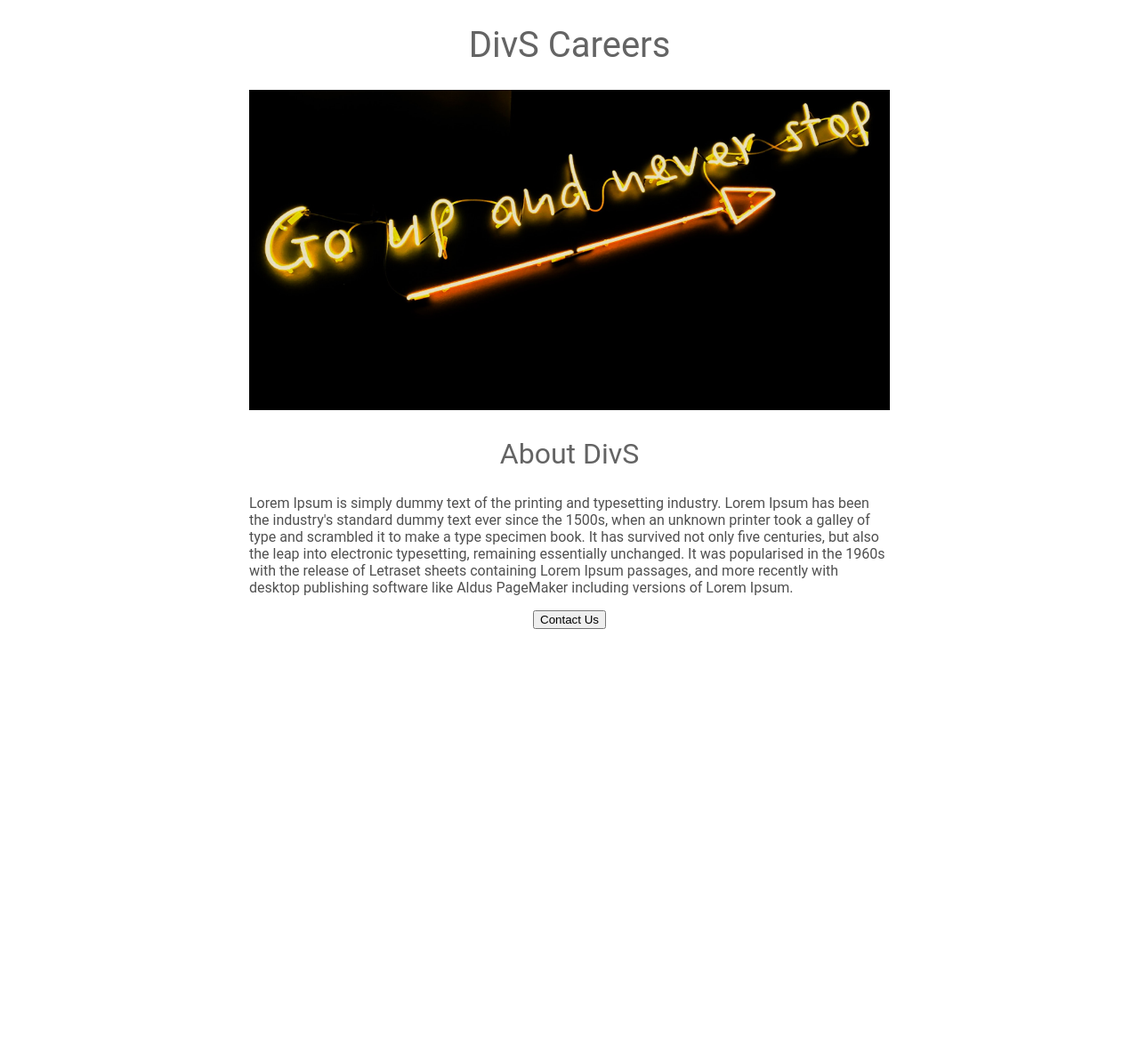
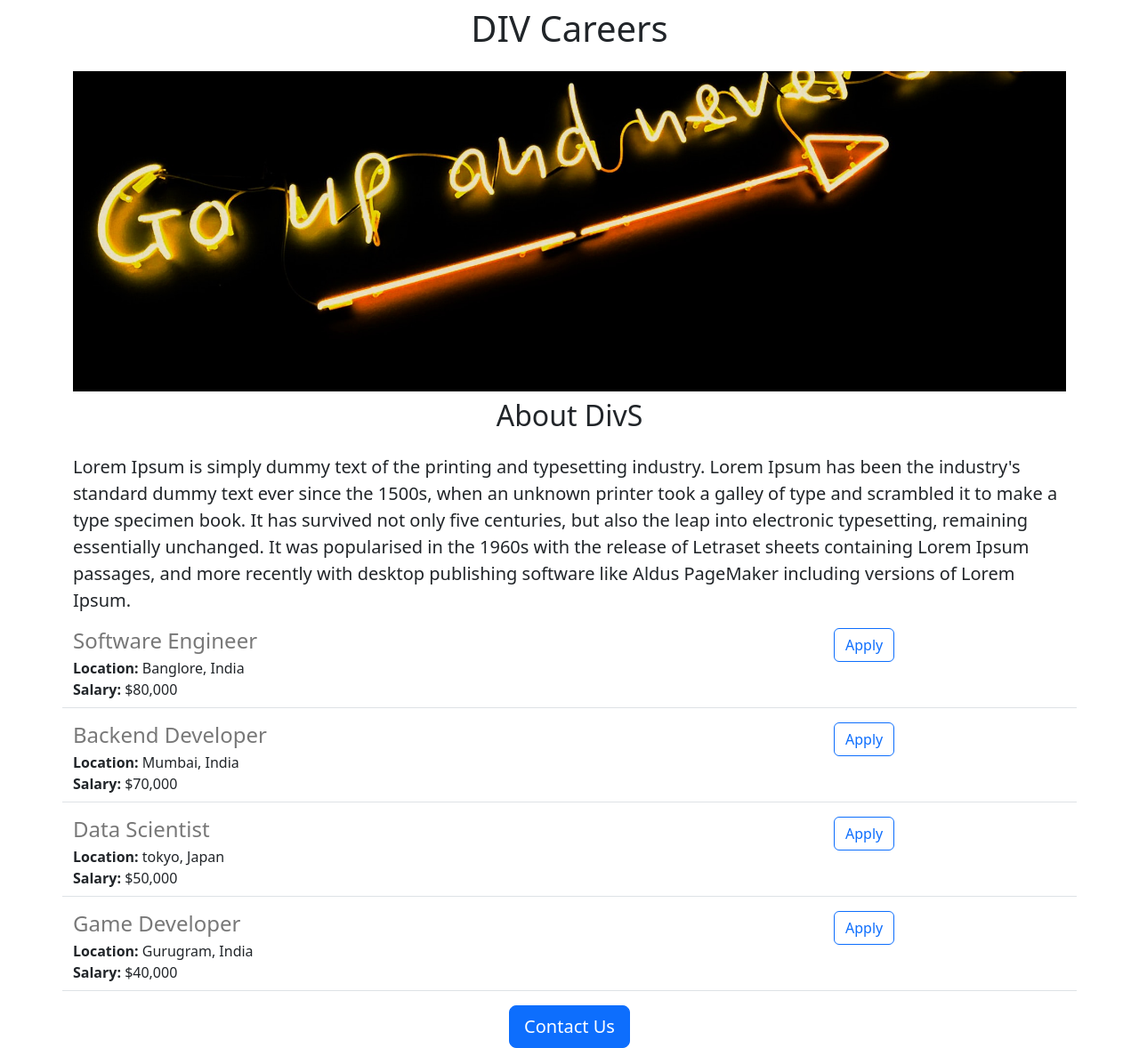
Before and after one commit to DivS13/divs-website, a Flask app: page / in a window 1280 px wide. Shown: the whole page at 89% size. Before the commit the page ends 707 px from the top, so only its background shows below. Run offline with Flask 2, Linux system fonts and the light colour scheme.

Commit message:
Added dynamic data and api

```diff
--- a/app.py
+++ b/app.py
@@ -1,10 +1,39 @@
-from flask import Flask, render_template
+from flask import Flask, render_template, jsonify
 
 app = Flask(__name__)
 
+jobs = [{
+  'id': 1,
+  'title': 'Software Engineer',
+  'location': 'Banglore, India',
+  'salary': '$80,000'
+}, {
+  'id': 2,
+  'title': 'Backend Developer',
+  'location': 'Mumbai, India',
+  'salary': '$70,000'
+}, {
+  'id': 3,
+  'title': 'Data Scientist',
+  'location': 'tokyo, Japan',
+  'salary': '$50,000'
+}, {
+  'id': 4,
+  'title': 'Game Developer',
+  'location': 'Gurugram, India',
+  'salary': '$40,000'
+}]
+
+
 @app.route("/")
 def hello_world():
-  return render_template("home.html")
+  return render_template("home.html", jobs=jobs, company_name="DIV")
+
+
+@app.route("/api/jobs")
+def list_jobs():
+  return jsonify(jobs)
+
 
 if __name__ == "__main__":
   app.run(host="0.0.0.0", debug=True)
--- a/templates/home.html
+++ b/templates/home.html
@@ -5,47 +5,28 @@
   <meta http-equiv="X-UA-Compatible" content="IE=edge">
   <meta name="viewport" content="width=device-width, initial-scale=1.0">
   <title>New Website</title>
+  <link href="https://cdn.jsdelivr.net/npm/bootstrap@5.3.0-alpha1/dist/css/bootstrap.min.css" rel="stylesheet" integrity="sha384-GLhlTQ8iRABdZLl6O3oVMWSktQOp6b7In1Zl3/Jr59b6EGGoI1aFkw7cmDA6j6gD" crossorigin="anonymous">
   <style>
-    h1 {
-      font-size: 40px;
-      font-family: Roboto;
-      font-weight: normal;
-      color: rgb(100, 100, 100);
-      text-align: center;
-    }
     #banner {
+      height: 360px;
       width: 100%;
-      height: 360px;
       object-fit: cover;
-    }
-
-    h2 {
-      font-size: 32px;
-      font-family: roboto;
-      color: rgb(100, 100, 100);
-      font-weight: normal;
-      text-align: center;
-    }
-
-    p {
-      font-family: roboto;
-      color: rgb(80, 80, 80);
-    }
-
-    #container {
-      max-width: 720px;
-      margin: 0 auto 0 auto;
     }
   </style>
 </head>
 <body>
-  <div id="container">
-    <h1>DivS Careers</h1>
-    <img id="banner" src="https://new-website.div5.repl.co/static/career.jpg" height="320">
-    <h2>About DivS</h2>
-    <p>Lorem Ipsum is simply dummy text of the printing and typesetting industry. Lorem Ipsum has been the industry's standard dummy text ever since the 1500s, when an unknown printer took a galley of type and scrambled it to make a type specimen book. It has survived not only five centuries, but also the leap into electronic typesetting, remaining essentially unchanged. It was popularised in the 1960s with the release of Letraset sheets containing Lorem Ipsum passages, and more recently with desktop publishing software like Aldus PageMaker including versions of Lorem Ipsum.</p>
-    <div style="text-align: center;">
-      <button>Contact Us</button>
+  <div class="container">
+    <h1 class="text-center mt-2 mb-4">{{ company_name }} Careers</h1>
+    <img class="img-fluid" id="banner" src="https://new-website.div5.repl.co/static/career.jpg">
+    <h2 class="text-center mt-2 mb-4">About DivS</h2>
+    <p class="lead">Lorem Ipsum is simply dummy text of the printing and typesetting industry. Lorem Ipsum has been the industry's standard dummy text ever since the 1500s, when an unknown printer took a galley of type and scrambled it to make a type specimen book. It has survived not only five centuries, but also the leap into electronic typesetting, remaining essentially unchanged. It was popularised in the 1960s with the release of Letraset sheets containing Lorem Ipsum passages, and more recently with desktop publishing software like Aldus PageMaker including versions of Lorem Ipsum.</p>
+    <p>
+      {% for job in jobs %}
+        {% include 'jobitem.html' %}
+      {% endfor %}
+    </p>
+    <div class="text-center">
+      <button class="btn btn-primary btn-lg">Contact Us</button>
     </div>
 </div>
 </body>
--- /dev/null
+++ b/templates/jobitem.html
@@ -0,0 +1,10 @@
+<div class="border-bottom row" style="margin-bottom: 16px; padding-bottom: 8px">
+  <div class="col-9">
+    <h4 style="color: rgb(120,120,120); margin-bottom: 4px">{{ job['title']}}</h4>
+    <div><b>Location: </b> {{ job['location'] }}</div>
+    <div><b>Salary: </b> {{ job['salary'] }}</div>
+  </div>
+  <div class="col-3">
+    <button type="button" class="btn btn-outline-primary">Apply</button>
+  </div>
+</div>
```
